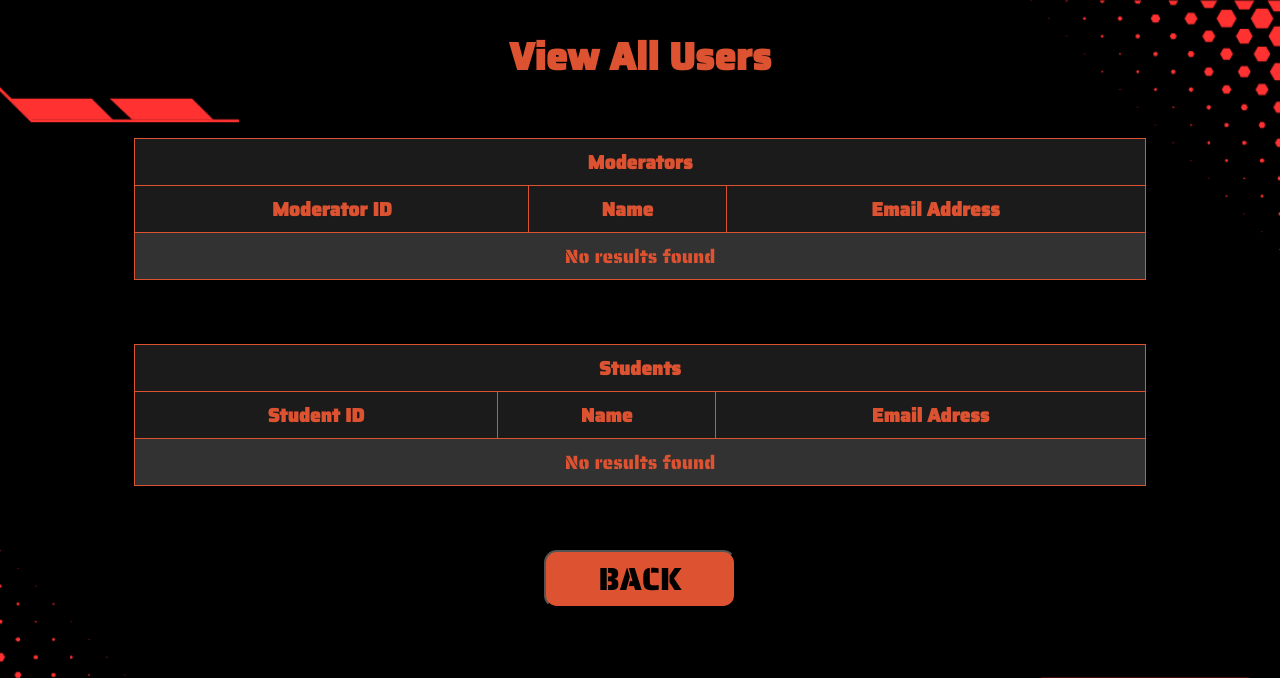
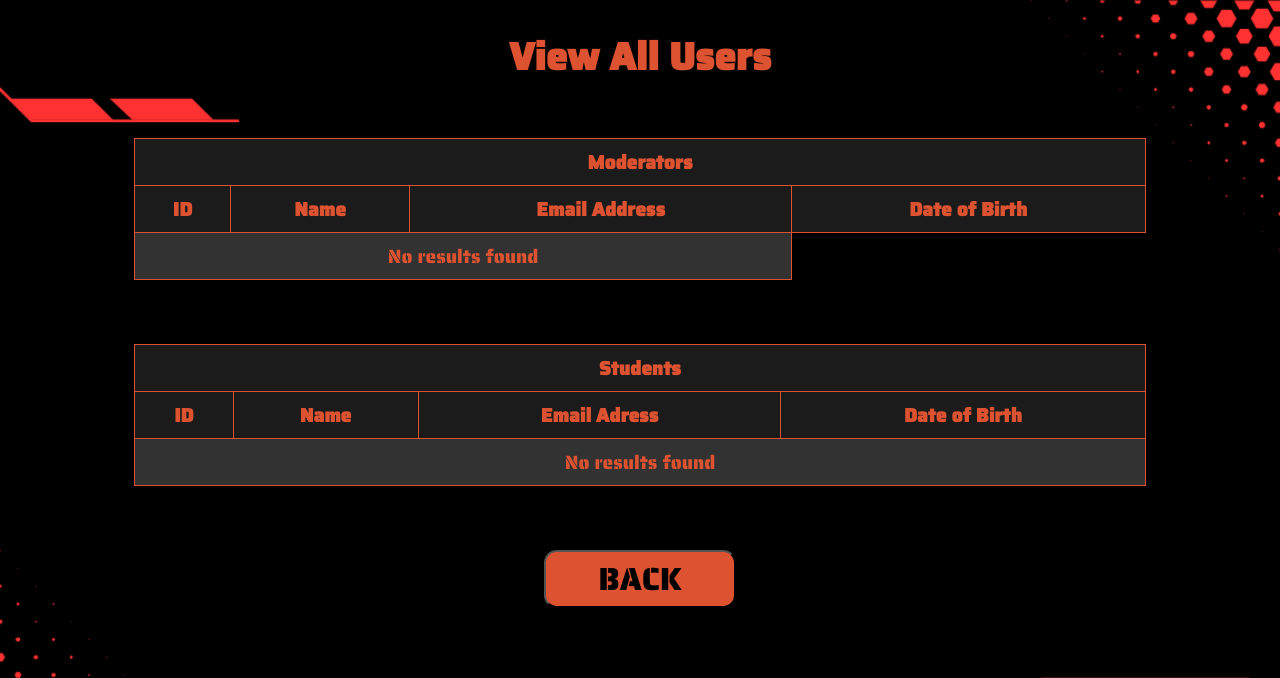
Before and after one commit to Tvnshh/Bibliomania, a PHP site: page /GRP_Assignment/Admin/View_All_Users.php in a window 1280 px wide. Shown: the top 678 px of the page. Run offline with PHP 8.4, Linux system fonts and the light colour scheme; data that the repository does not hold is empty.

Commit message:
changes to view_all_users from admin

```diff
--- a/BIBLIOMANIA/Admin/View_All_Users.php
+++ b/BIBLIOMANIA/Admin/View_All_Users.php
@@ -13,8 +13,8 @@
 }
 
 // SQL queries for both tables
-$sql_moderator = "SELECT moderator_id, name, email FROM moderator";
-$sql_student = "SELECT student_id, name, email FROM student";
+$sql_moderator = "SELECT moderator_id, name, email, date_of_birth FROM moderator";
+$sql_student = "SELECT student_id, name, email, date_of_birth FROM student";
 
 // Execute queries
 $result_moderator = $conn->query($sql_moderator);
@@ -28,6 +28,7 @@
     <meta name="viewport" content="width=device-width, initial-scale=1.0">
     <title>Users from Moderator and Student Tables</title>
     <link rel="stylesheet" href="../styles.css">
+    <link href="https://fonts.googleapis.com/icon?family=Material+Icons" rel="stylesheet">
     <style>
         body {
             color: rgb(221, 83, 49);
@@ -52,6 +53,20 @@
         }
         th {
             background-color: rgb(27,27,27);
+        }
+        .action {
+            border-radius: 2vw;
+            border: none;
+            background-color: transparent;
+        }
+        .action a button {
+            font-family: 'CustomFont';
+            cursor: pointer;
+            background-color: rgb(50, 50, 50);
+            border: solid;
+            border-radius: 2vw;
+            color: red;
+            font-size: 1.5vw;
         }
         .backbtn button {
             font-family: 'CustomFont';
@@ -85,12 +100,13 @@
     <table align = center>
         <thead>
             <tr>
-                <th colspan = "3">Moderators</th>
+                <th colspan = "4">Moderators</th>
             </tr>
             <tr>
-                <th>Moderator ID</th>
+                <th>ID</th>
                 <th>Name</th>
                 <th>Email Address</th>
+                <th>Date of Birth</th>
             </tr>
         </thead>
         <tbody>
@@ -101,6 +117,8 @@
                     echo "<td>" . htmlspecialchars($row["moderator_id"]) . "</td>";
                     echo "<td>" . htmlspecialchars($row["name"]) . "</td>";
                     echo "<td>" . htmlspecialchars($row["email"]) . "</td>";
+                    echo "<td>" . htmlspecialchars($row["date_of_birth"]) . "</td>";
+                    echo "<td class='action'><a href=''><button>Delete</button></td>";
                     echo "</tr>";
                 }
             } else {
@@ -114,12 +132,13 @@
     <table align = center>
         <thead>
             <tr>
-                <th colspan = "3">Students</th>
+                <th colspan = "4">Students</th>
             </tr>
             <tr>
-                <th>Student ID</th>
+                <th>ID</th>
                 <th>Name</th>
                 <th>Email Adress</th>
+                <th>Date of Birth</th>
             </tr>
         </thead>
         <tbody>
@@ -131,10 +150,12 @@
                     echo "<td>" . htmlspecialchars($row["student_id"]) . "</td>";
                     echo "<td>" . htmlspecialchars($row["name"]) . "</td>";
                     echo "<td>" . htmlspecialchars($row["email"]) . "</td>";
+                    echo "<td>" . htmlspecialchars($row["date_of_birth"]) . "</td>";
+                    echo "<td class='action'><a href=''><button>Delete</button></td>";
                     echo "</tr>";
                 }
             } else {
-                echo "<tr><td colspan='3'>No results found</td></tr>";
+                echo "<tr><td colspan='4'>No results found</td></tr>";
             }
             ?>
         </tbody>
```
